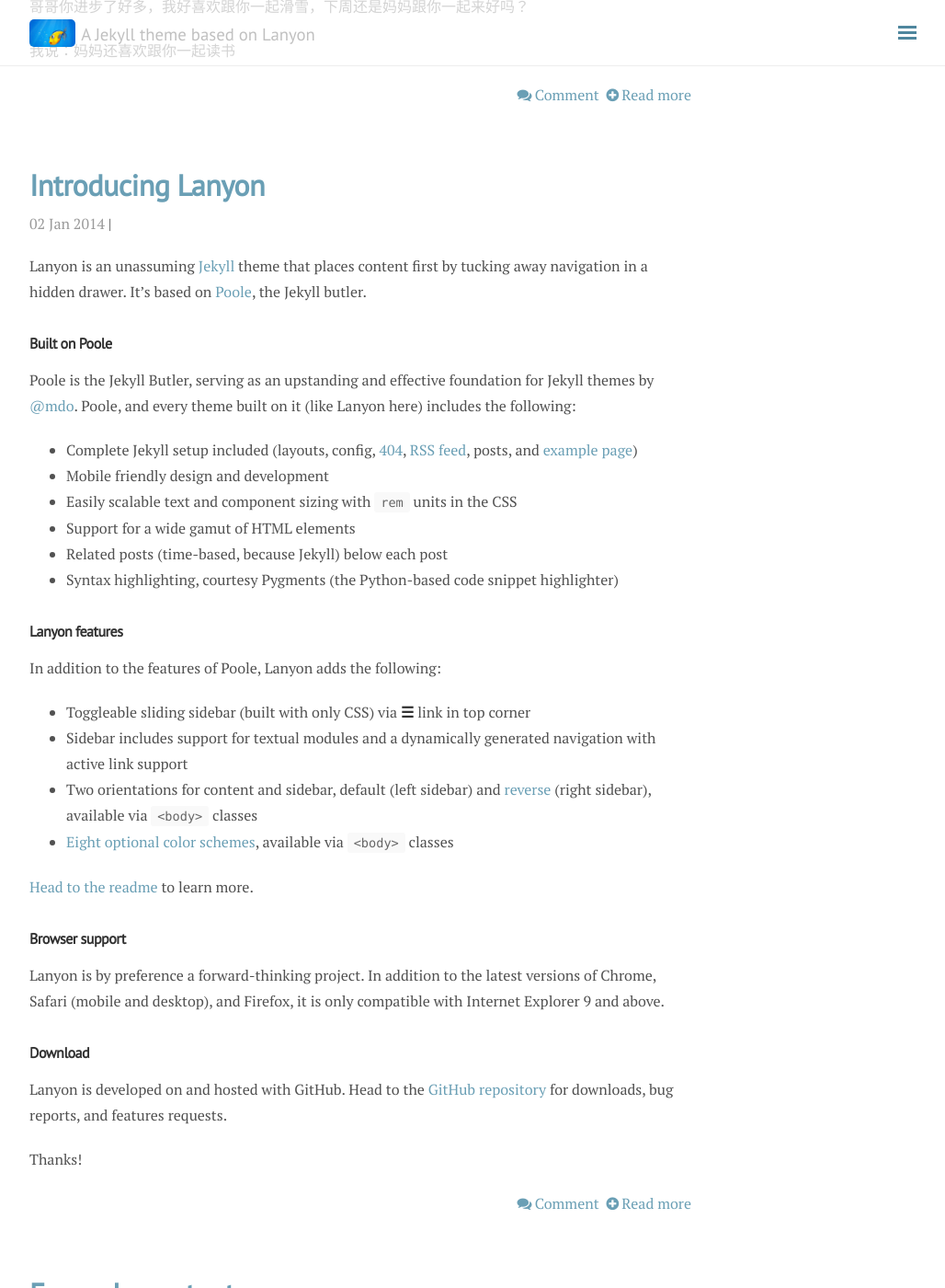
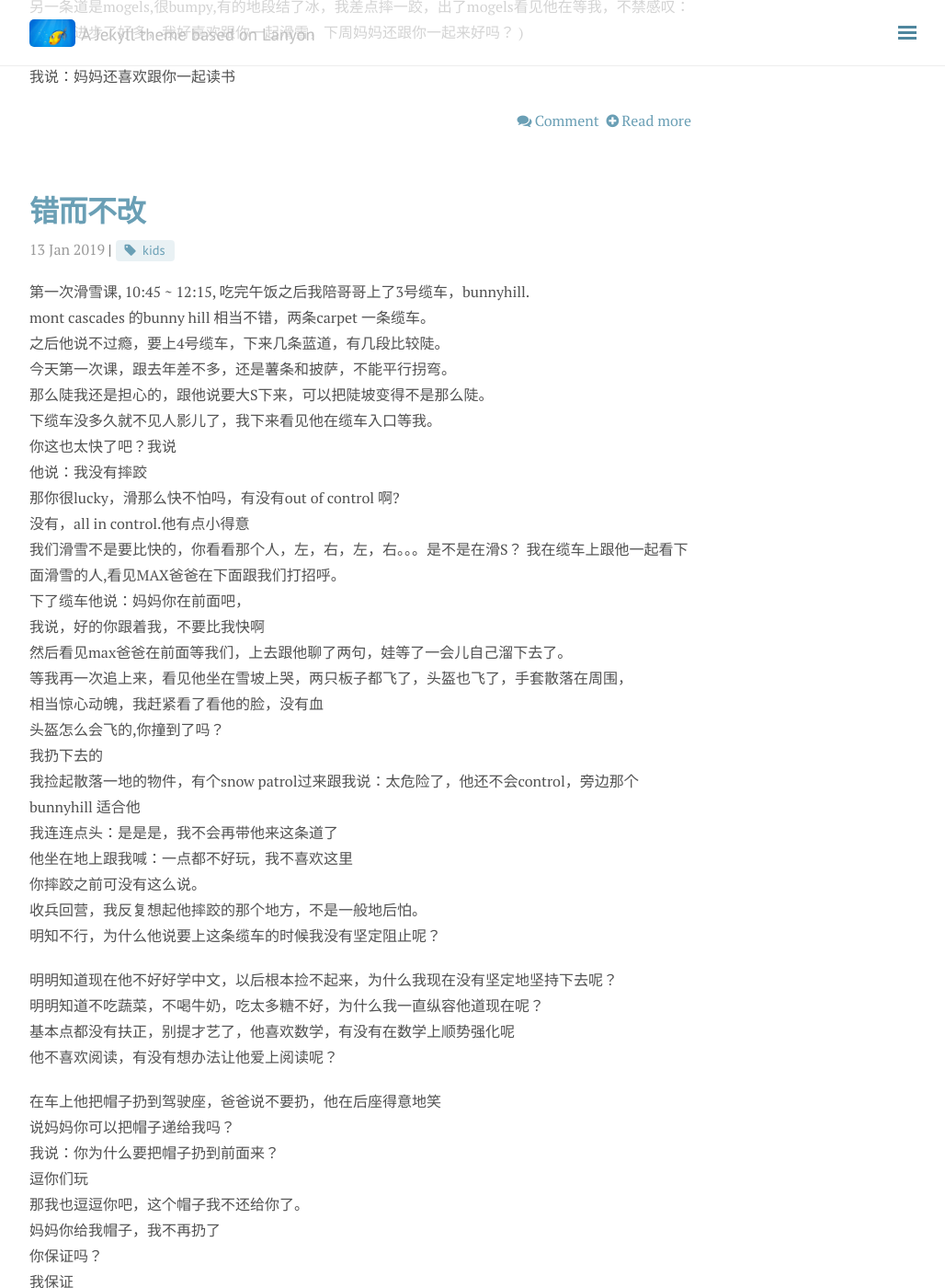
Before and after one commit to JasmineOttawa/greenlight, a Jekyll site: the page built from blog/index.html, in a window 1280 px wide and 1400 px high, scrolled down 1199 px. Shown: the whole window at 92% size, without its empty margins (248-1276 px from the left). Built offline with Jekyll 4.4.1, drawn with Linux system fonts in a browser that asks for light colours; nearby versions of some CDN libraries; the list of posts is cut into pages by our own code; comment, search, counter and statistics services are not loaded; some of the changed text lies outside the part shown.

Commit message:
February19

```diff
--- /dev/null
+++ b/_posts/2019-01-09-backtoschool.md
@@ -0,0 +1,50 @@
+---
+layout: post
+title: 返校第一天
+category: kids
+tags: [kids]
+---
+
+长假过后，第一天返校的早晨简直是灾难。
+当晚老妈就在为第二天早晨的战争做准备：督促娃们早点上床
+8点开始准备上楼，哥哥说还没有吃牛奶麦片，
+吃完麦片哥哥上楼了，妹妹不肯上去，说要吃薯片。
+吃完薯片上楼喝奶，此时哥哥已经熄灯睡觉了。
+
+妹妹喝两口爬起来：我的mask呢？ ~ 你的mask睡觉了，你赶紧喝完也睡觉吧
+躺下喝两口又爬起来：你看我的胡子  ~ 奶嘴哪能喝出牛奶胡子来呀，又不是杯子
+躺下喝两口又又爬起来：轮到猫头鹰喝奶奶了
+于是床上所有玩具轮一遍：大鱼，小鱼，小狗，skye，everest，kitty cat ...
+每人喝一口然后说： yummy， thank you aylene
+最后终于又轮到Aylene，我已经快要崩溃了，她再探身的时候我直接说：不喝奶了，我们去刷牙吧
+。。。。。。
+
+终于要刷牙了，她说：我要躺着刷
+刷不了，我忍无可忍：你不坐起来刷我现在就走了
+我要爸爸
+求之不得，立刻换人
+我走到门口，听到妹妹说：爸爸，我可以躺着刷牙吗
+当然可以啦宝贝
+
+我下楼来给自己灭火，同时为明天的懒床迟到做心理建设
+10点多了，听见门口悉悉索索，小家伙又跑下楼来了！！！
+牵着她的手又一次把她送上床。
+
+第二天我由着她睡，反正是要迟到的，索性干脆点来个大的。
+8点多自然醒，自己走下楼来的。我心想这下够意思了吧，一寸光阴一寸金的早晨睡到了自然醒，
+掏出长裤正要换，她毫无征兆倒地大哭：我要穿短裤，短裤
+原来昨晚刷完牙还有一出睡裤换短裤的戏。
+
+这又是为什么呢，难道自然醒也是有起床气的？
+老妈我又一次措手不及，昨天是忍了40分钟之后不顾反应强行塞进车里的.
+仗着体力优势欺负了人，自己心里还难受，这样的事我不想再干。
+破罐破摔吧，我说：行
+直接短裤外面套上了雪裤，塞进车里开走了。
+
+到了学校，在教室外面脱下外套，我从包里掏出长裤，问她：
+你确定要穿着短裤进去吗？
+sure
+好吧，我知道你不会冷着，不过可能就只有你一个人穿短裤哦
+嗯，她点点头，往教室门口走。
+我手拿长裤跟在她后面，这到底是固执还是心理强大的表现呢？
+走了两步她回头说：I want change.
--- /dev/null
+++ b/_posts/2019-01-13-firstskiing.md
@@ -0,0 +1,52 @@
+---
+layout: post
+title: 错而不改
+category: kids
+tags: [kids]
+---
+
+第一次滑雪课, 10:45 ~ 12:15, 吃完午饭之后我陪哥哥上了3号缆车，bunnyhill.
+mont cascades 的bunny hill 相当不错，两条carpet 一条缆车。
+之后他说不过瘾，要上4号缆车，下来几条蓝道，有几段比较陡。
+今天第一次课，跟去年差不多，还是薯条和披萨，不能平行拐弯。
+那么陡我还是担心的，跟他说要大S下来，可以把陡坡变得不是那么陡。
+下缆车没多久就不见人影儿了，我下来看见他在缆车入口等我。
+你这也太快了吧？我说
+他说：我没有摔跤
+那你很lucky，滑那么快不怕吗，有没有out of control 啊?
+没有，all in control.他有点小得意
+我们滑雪不是要比快的，你看看那个人，左，右，左，右。。。是不是在滑S？
+我在缆车上跟他一起看下面滑雪的人,看见MAX爸爸在下面跟我们打招呼。
+下了缆车他说：妈妈你在前面吧，
+我说，好的你跟着我，不要比我快啊
+然后看见max爸爸在前面等我们，上去跟他聊了两句，娃等了一会儿自己溜下去了。
+等我再一次追上来，看见他坐在雪坡上哭，两只板子都飞了，头盔也飞了，手套散落在周围，
+相当惊心动魄，我赶紧看了看他的脸，没有血
+头盔怎么会飞的,你撞到了吗？
+我扔下去的
+我捡起散落一地的物件，有个snow patrol过来跟我说：太危险了，他还不会control，旁边那个 bunnyhill 适合他
+我连连点头：是是是，我不会再带他来这条道了
+他坐在地上跟我喊：一点都不好玩，我不喜欢这里
+你摔跤之前可没有这么说。
+收兵回营，我反复想起他摔跤的那个地方，不是一般地后怕。
+明知不行，为什么他说要上这条缆车的时候我没有坚定阻止呢？
+
+明明知道现在他不好好学中文，以后根本捡不起来，为什么我现在没有坚定地坚持下去呢？
+明明知道不吃蔬菜，不喝牛奶，吃太多糖不好，为什么我一直纵容他道现在呢？
+基本点都没有扶正，别提才艺了，他喜欢数学，有没有在数学上顺势强化呢
+他不喜欢阅读，有没有想办法让他爱上阅读呢？
+
+在车上他把帽子扔到驾驶座，爸爸说不要扔，他在后座得意地笑
+说妈妈你可以把帽子递给我吗？
+我说：你为什么要把帽子扔到前面来？
+逗你们玩
+那我也逗逗你吧，这个帽子我不还给你了。
+妈妈你给我帽子，我不再扔了
+你保证吗？
+我保证
+虽然我不相信他的保证，还是还给了他。果然他马上扔了第二次，远的连副驾上的我都够不着了。
+典型的放羊小孩，撒谎骗了人还得意
+我跟他讲放羊小孩的羊都被狼吃掉了，搞不好他自己也会被羊吃掉
+又讲木偶变长的鼻子
+但是似乎没有什么能讲到他的心里去，依旧是一副嘻嘻哈哈的小赖皮模样
+快7岁的孩子，他的成熟度比同龄小朋友来得晚，为什么呢？
--- a/_posts/2019-02-19-familyFay2019.md
+++ b/_posts/2019-02-19-familyFay2019.md
@@ -22,23 +22,27 @@
 居然找出来了 pokemon chapter book,
 6#, raichu shows off, 居然真的坐下来读了5个chapters，
 中文汉语风系列： 两个想上天的孩子 读了两个chapters
-我跟他一起读，他读中文书的时候  我读了他的pokemon书，认识了他挂在嘴边的小智 Ash, 火箭队 team rocket
-向他请教了另外几对Pokemon和它们的trainer, 他神速翻开厚厚的pokemon大辞典，指给我看每一个pokemon长什么样
+我跟他一起读，他读中文书的时候  我读了他的pokemon书，
+第一次读pokemon,认识了他挂在嘴边的小智 Ash, 火箭队 team rocket
+向他请教了另外几对Pokemon和它们的trainer,
+他神速翻开厚厚的pokemon大辞典，指给我看每一个pokemon长什么样
 
 我弄了两个表格，跟学校法语阅读记录一样，
 打算记下日期，读了什么，每一次遇到了哪些生字
 这个开头不错，要是能够坚持下去多好呀
 
 然后拼puzzle，100pieces的板子， 两个板上的pieces混到一起了。
-他说需要帮助，我跟他一起拼，他的眼睛好使，有时候我刚拿起一块piece，他就接过去直接放在它应该在的位置了
+他说需要帮助，我跟他一起拼，他的眼睛好使，
+有时候我刚拿起一块piece，他就接过去直接放在它应该在的位置了
 我感叹说：哥哥，我好喜欢跟你一起拼puzzle
 哥哥说：你还喜欢跟我一起滑雪
 对啊对啊
 
-昨天滑雪，上一次我跟他一起滑是在一月初，
-这一次他转弯的时候两个板已基本平行，每到一个平地，会停下来跟我会合再下一个坡。
+(上一次我跟他一起滑是在一月初，那个时候他控制速度的唯一方法是pizza，
+且不论坡度如何不做S，直直一条道儿猛冲下来。
+昨天看见他转弯的时候两个板已基本平行，每到一个平地，会停下来跟我会合再下一个坡。
 他带着我走教练带他走的道儿，有一条道下来，赫然发现我们到了后山，传说中后山只有黑道。
 另一条道是mogels,很bumpy,有的地段结了冰，我差点摔一跤，出了mogels看见他在等我，不禁感叹：
-哥哥你进步了好多，我好喜欢跟你一起滑雪，下周还是妈妈跟你一起来好吗？
+哥哥你进步了好多，我好喜欢跟你一起滑雪，下周妈妈还跟你一起来好吗？ )
 
 我说：妈妈还喜欢跟你一起读书
```
